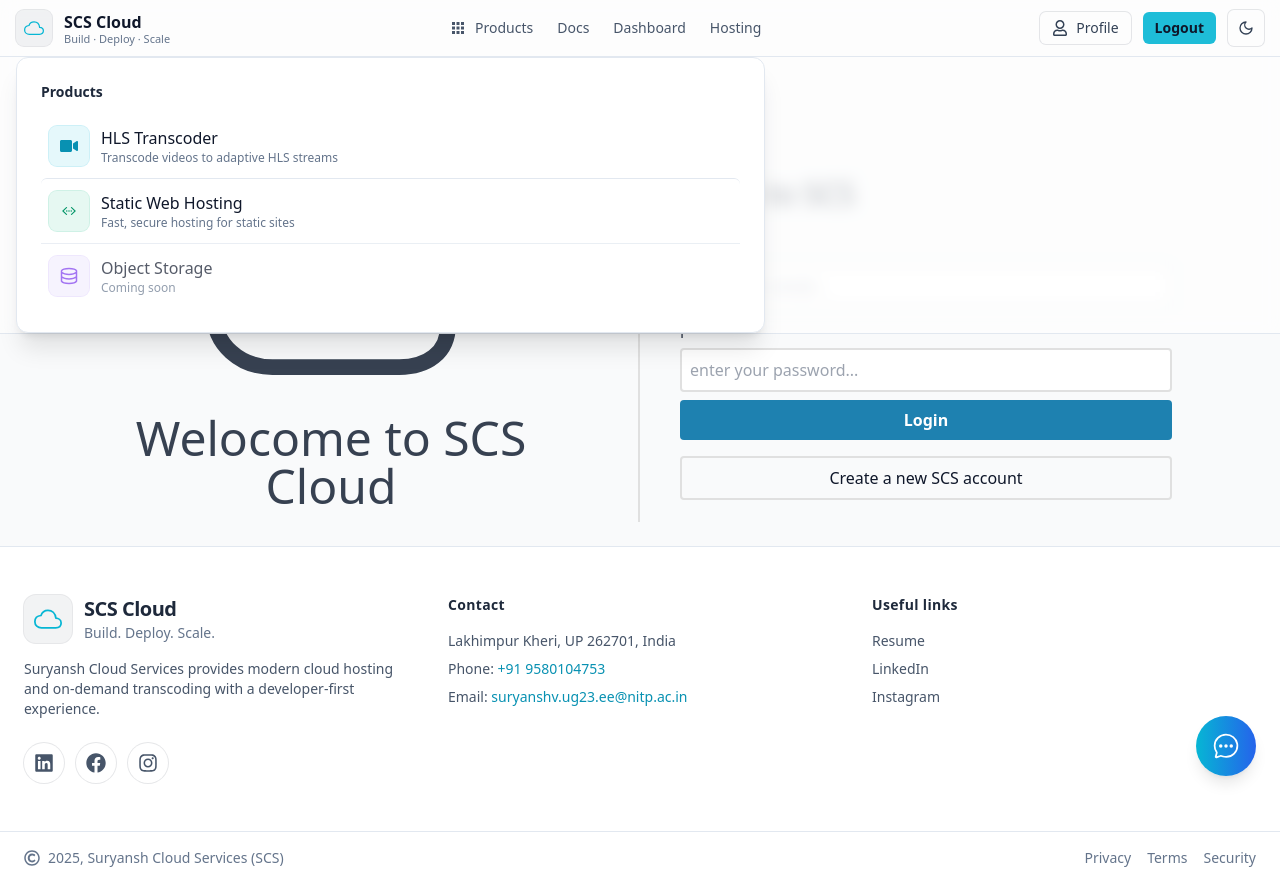
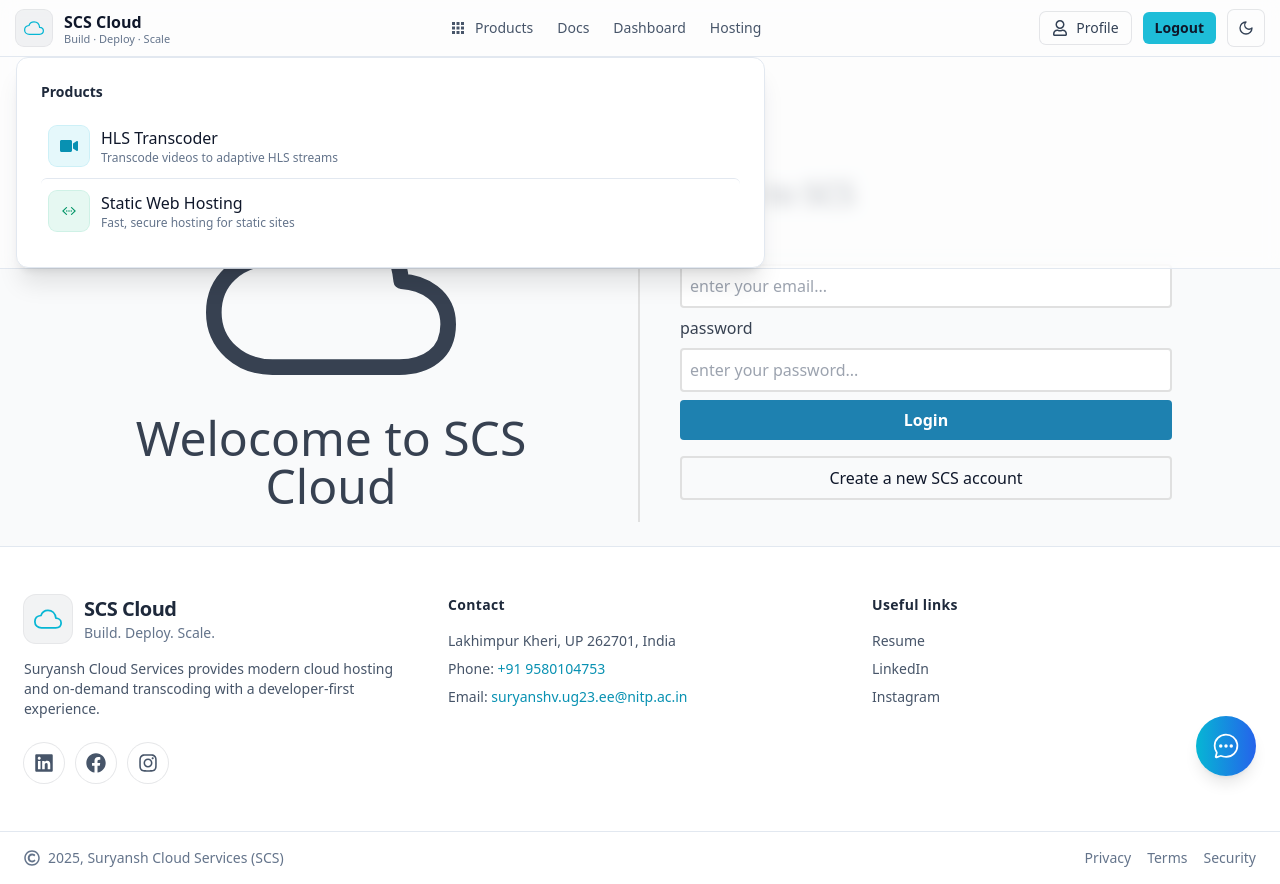
Before and after one commit to suryanshvermaa/scsCloud, a React (Vite) app in the folder scscloud/: page /login in a window 1280 px wide. Both pictures are taken after a click on the button "Products". Built offline with nearby package versions, Linux system fonts and the light colour scheme; what @cashfreepayments/cashfree-js would draw is missing.

Commit message:
refactor: Remove unused Object Storage component from Services and Home pages

```diff
--- a/scscloud/src/components/Services.tsx
+++ b/scscloud/src/components/Services.tsx
@@ -1,7 +1,6 @@
 import React from "react";
 import { FaVideo } from "react-icons/fa";
 import { IoIosCodeWorking } from "react-icons/io";
-import { GrStorage } from "react-icons/gr";
 import { useNavigate } from "react-router-dom";
 
 type Props = { onNavigate?: () => void }
@@ -39,16 +38,6 @@ const Services:React.FC<Props>=({ onNavigate })=>{
                                                        <div className="text-xs text-slate-500 dark:text-slate-300">Fast, secure hosting for static sites</div>
                               </div>
                          </button>
-
-                                             <div className="w-full flex items-center gap-3 py-3 text-left opacity-70 px-2">
-                              <span className="inline-flex h-10 w-10 items-center justify-center rounded-lg bg-violet-500/10 dark:bg-violet-500/20 text-violet-600 dark:text-violet-400 ring-1 ring-violet-500/20 dark:ring-violet-500/40">
-                                   <GrStorage className="text-lg"/>
-                              </span>
-                              <div>
-                                                       <div className="text-slate-900 dark:text-slate-50 font-medium">Object Storage</div>
-                                                       <div className="text-xs text-slate-500 dark:text-slate-300">Coming soon</div>
-                              </div>
-                         </div>
                     </div>
                </div>
           </div>
--- a/scscloud/src/pages/BillingDashboard.tsx
+++ b/scscloud/src/pages/BillingDashboard.tsx
@@ -262,21 +262,6 @@ const BillingDashboard: React.FC = () => {
                 />
               </div>
             </div>
-
-            {/* Storage */}
-            <div>
-              <div className="flex items-center justify-between mb-2">
-                <span className="text-sm font-medium text-foreground">Object Storage</span>
-                <span className="text-sm font-semibold text-emerald-600 dark:text-emerald-400">₹{usageStats.storage}</span>
-              </div>
-              <div className="h-2 bg-secondary rounded-full overflow-hidden">
-                <div
-                  className="h-full bg-emerald-500 rounded-full transition-all"
-                  style={{ width: `${scsCoins > 0 ? Math.min((usageStats.storage / scsCoins) * 100, 100) : 0}%` }}
-                />
-              </div>
-              <p className="mt-1 text-xs text-muted-foreground">Coming soon</p>
-            </div>
           </div>
 
           <div className="mt-6 pt-4 border-t border-border">
--- a/scscloud/src/pages/Home.tsx
+++ b/scscloud/src/pages/Home.tsx
@@ -3,7 +3,6 @@ import Cookies from "js-cookie";
 import axios from "axios";
 import { FaVideo } from "react-icons/fa";
 import { IoIosCodeWorking } from "react-icons/io";
-import { GrStorage } from "react-icons/gr";
 import { useNavigate } from "react-router-dom";
 import SCSCloudImage from '../assets/SCSCloud.png';
 
@@ -93,13 +92,6 @@ const Home:React.FC=()=>{
             <h3 className="mt-3 font-semibold text-slate-900 dark:text-slate-50">Static Web Hosting</h3>
             <p className="mt-1 text-sm text-slate-600 dark:text-slate-300">Global CDN, instant rollbacks, and zero-config deployments.</p>
           </div>
-          <div className="rounded-xl border border-slate-200 bg-white p-5 opacity-90 dark:border-slate-600 dark:bg-slate-700">
-            <div className="inline-flex h-10 w-10 items-center justify-center rounded-lg bg-violet-500/10 dark:bg-violet-500/20 text-violet-600 dark:text-violet-400 ring-1 ring-violet-500/20 dark:ring-violet-500/40">
-              <GrStorage />
-            </div>
-            <h3 className="mt-3 font-semibold text-slate-900 dark:text-slate-50">Object Storage</h3>
-            <p className="mt-1 text-sm text-slate-600 dark:text-slate-300">Coming soon</p>
-          </div>
         </div>
       </section>
     </div>
```
